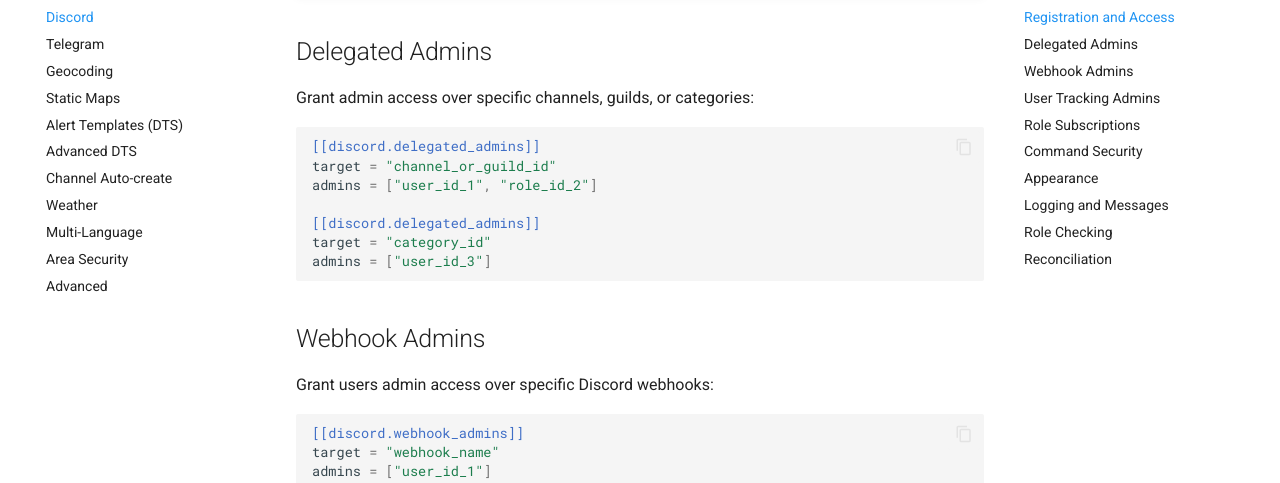
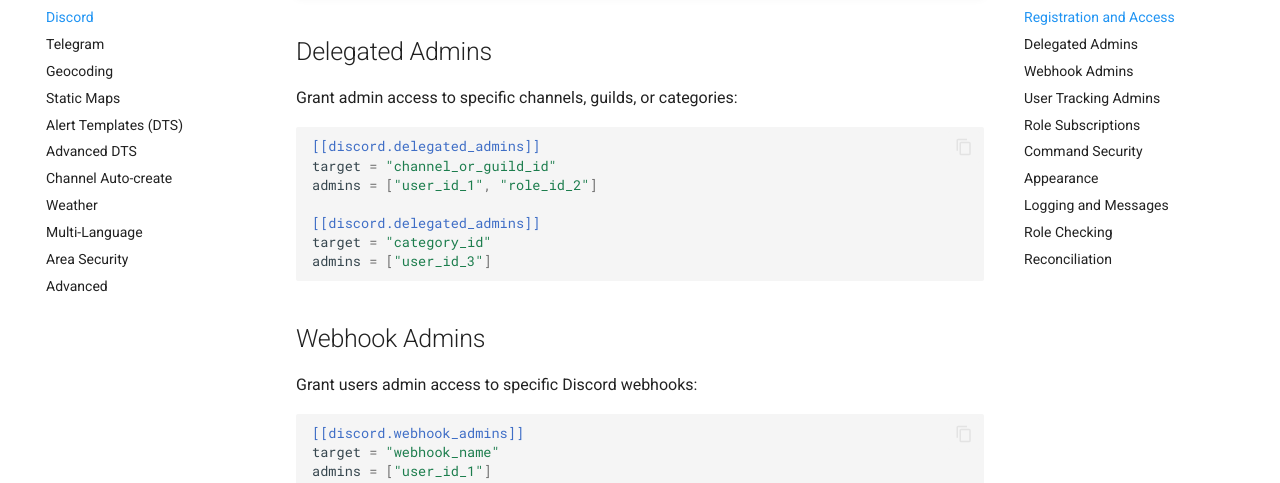
Before and after one commit to jfberry/PoracleNG-docs, an MkDocs documentation site: the page built from docs/configuration/discord.md, in a window 1280 px wide and 900 px high, scrolled down 1119 px. Shown: the part 172-655 px from the top of the window. Built offline with MkDocs 1.6.1 and Material for MkDocs 9.7.7, drawn with Linux system fonts in a browser that asks for light colours; comment, search, counter and statistics services are not loaded.

Commit message:
Minor grammar improvements
(cherry picked from commit 228f0ff03ed99576f53e93e50b4ec23acd37ee03)

````diff
--- a/docs/configuration/discord.md
+++ b/docs/configuration/discord.md
@@ -49,7 +49,7 @@ When `user_role` is set, users with those roles are automatically registered wit
 
 ## Delegated Admins
 
-Grant admin access over specific channels, guilds, or categories:
+Grant admin access to specific channels, guilds, or categories:
 
 ```toml
 [[discord.delegated_admins]]
@@ -63,7 +63,7 @@ admins = ["user_id_3"]
 
 ## Webhook Admins
 
-Grant users admin access over specific Discord webhooks:
+Grant users admin access to specific Discord webhooks:
 
 ```toml
 [[discord.webhook_admins]]
````
Also changed, not shown: docs/configuration/telegram.md (+1 -1 lines), docs/userguide/commands.md (+1 -1 lines).
